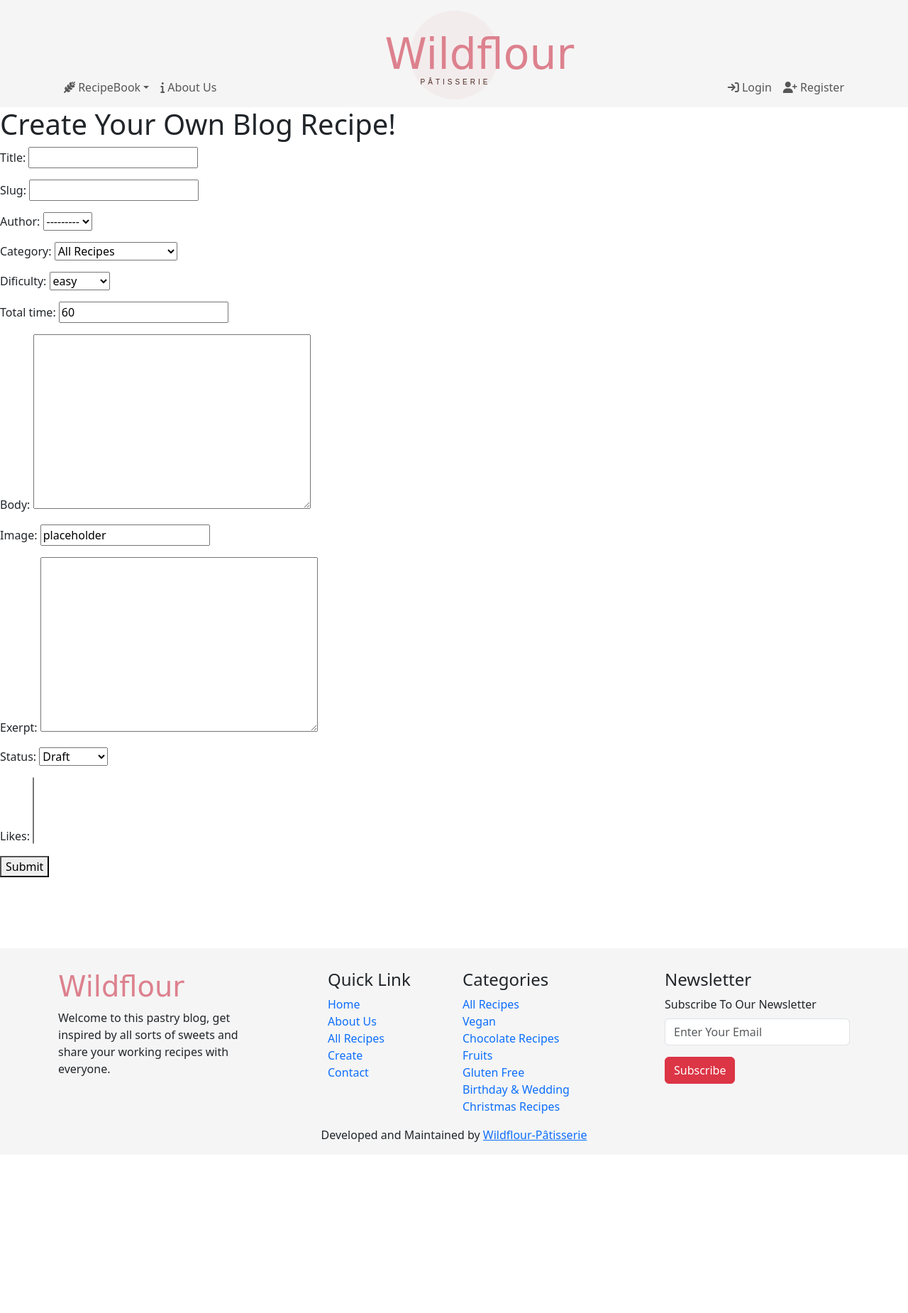
After one commit to Code-Institute-Submissions/dimicoding-wildflour-blogue, a Django app: page /create/ in a window 1280 px wide. The commit adds this page. Shown: the top 1850 px of the page at 71% size. Run offline with Django 3.2, Linux system fonts and the light colour scheme; some libraries are stand-ins or nearby versions; some web fonts are replaced.

Commit message:
Make a crete.html for the users to upload a recipe post

```diff
--- a/blog/models.py
+++ b/blog/models.py
@@ -1,5 +1,6 @@
 from django.db import models
 from django.contrib.auth.models import User
+from django.urls import reverse
 from cloudinary.models import CloudinaryField
 
 STATUS = ((0, "Draft"), (1, "Published"))
@@ -39,3 +40,6 @@ class Recipe(models.Model):
 
     def __str__(self):
         return self.title + ' | ' + str(self.author)
+
+    def get_absolute_url(self):
+        return reverse('first_recipe', args=(str(self.id)) )
--- a/blog/urls.py
+++ b/blog/urls.py
@@ -1,13 +1,14 @@
 from django.urls import path
 #from . import views
-from .views import HomeView, FirstRecipeView, test
+from .views import HomeView, FirstRecipeView, CreateRecipeView, test
 from django.contrib.auth import views as auth_views
 
 
 urlpatterns = [
     # path('home/', views.home, name='home'),
-    path('recipe/', HomeView.as_view(), name="home"),
+    path('', HomeView.as_view(), name="home"),
     path('recipe/<int:pk>', FirstRecipeView.as_view(), name="first_recipe"),
+    path('create/', CreateRecipeView.as_view(), name="create_recipe"),
     path('test/', test, name='mytest'),
 
 
--- a/blog/views.py
+++ b/blog/views.py
@@ -1,5 +1,5 @@
 from django.shortcuts import render
-from django.views.generic import ListView, DetailView
+from django.views.generic import ListView, DetailView, CreateView
 from .models import Recipe
 
 
@@ -17,5 +17,11 @@ class FirstRecipeView(DetailView):
     template_name = "first-recipe.html"
 
 
+class CreateRecipeView(CreateView):
+    model = Recipe
+    template_name = "create.html"
+    fields = '__all__'
+
+
 def test(request):
     return render(request, 'index.html')
--- a/templates/base.html
+++ b/templates/base.html
@@ -19,9 +19,11 @@
         <div class="container d-md-block space-p text-center">
             <div class="row">
                 <div class="col" style="height: 80px;">
-                    <div class="circle">
-                        <h1 class="logo">Wildflour</h1>
-                    </div>
+                    <a href="{% url 'home' %}">
+                        <div class="circle">
+                            <h1 class="logo">Wildflour</h1>
+                        </div>
+                    </a>
                     <h4 class="sub-heading">PÂTISSERIE</h4>
                 </div>
             </div>
@@ -55,7 +57,7 @@
                         </li>
                         {% if user.is_authenticated %}
                         <li class="nav-item">
-                            <a class="nav-link" href="#"><i class="fa-solid fa-plus"></i> Create</a>
+                            <a class="nav-link" href="{% url 'create_recipe' %}"><i class="fa-solid fa-plus"></i> Create</a>
                         </li>
                         {% else %}
                         <li class="nav-item">
--- /dev/null
+++ b/templates/create.html
@@ -0,0 +1,12 @@
+{% extends 'base.html' %}
+
+{% block content %}
+
+<h1>Create Your Own Blog Recipe!</h1>
+
+<form method="POST">
+    {% csrf_token %}
+    {{ form.as_p}}
+    <button>Submit</button>
+
+{% endblock %}
```
